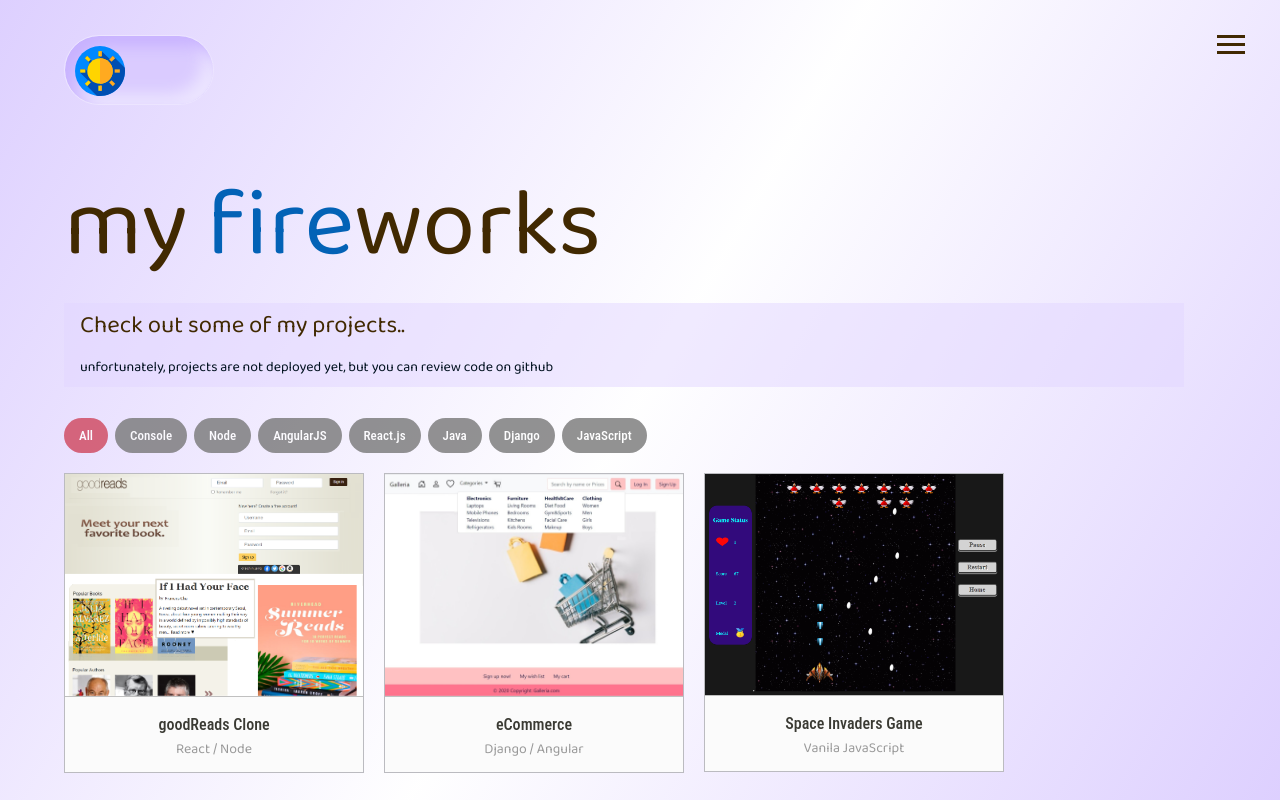
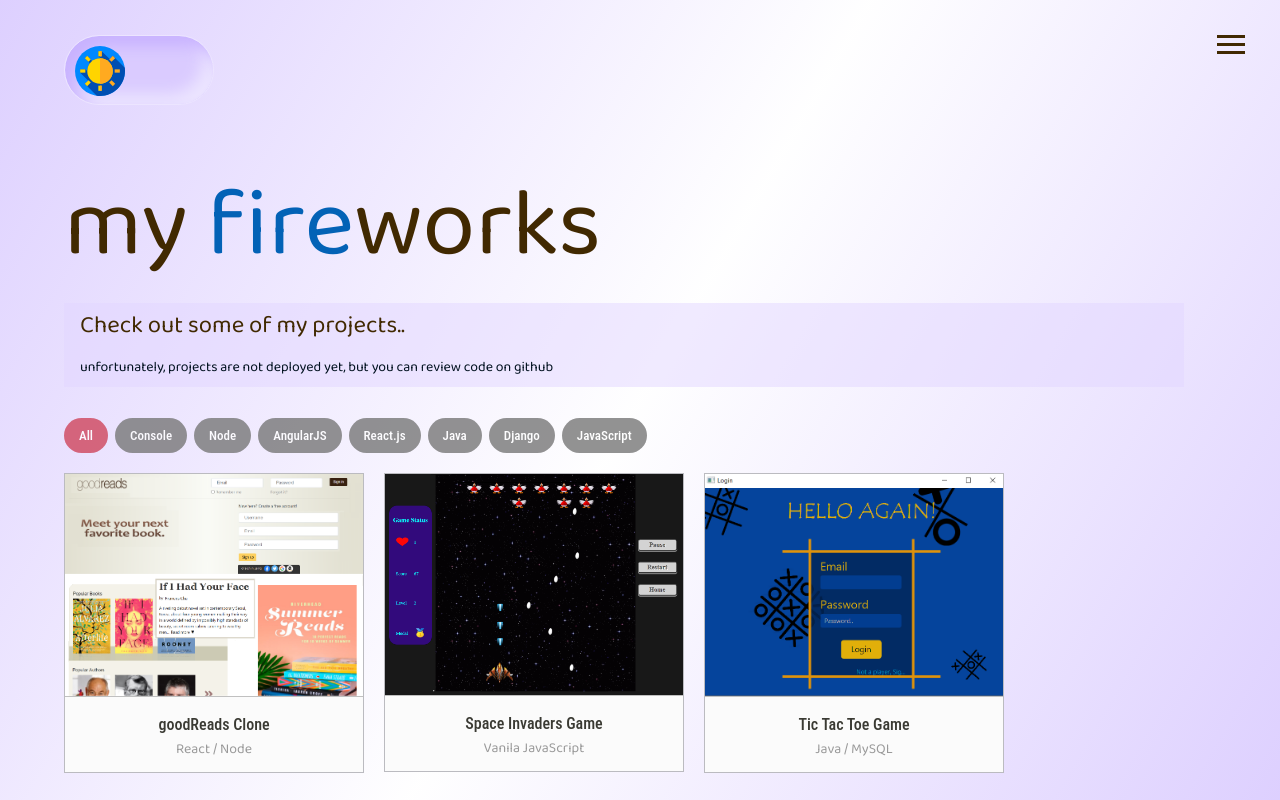
Before and after one commit to mofath/Portfolio--Sass, a website: page works.html in a window 1280 px wide. Shown: the top 800 px of the page. Drawn offline with nearby package versions, Linux system fonts and the light colour scheme.

Commit message:
Update works.html

```diff
--- a/works.html
+++ b/works.html
@@ -123,7 +123,7 @@
                 </a>
             </li> -->
 
-            <li class="item angular django">
+            <!-- <li class="item angular django">
                 <a href="https://github.com/mofath/eCommerce--Django-Angular" target="_blank">
                     <div class="project-img">
                         <img src="img/projects/django-angular-proj.jpg">
@@ -136,7 +136,7 @@
                         <span class="category">Django / Angular</span>
                     </div>
                 </a>
-            </li>
+            </li> -->
 
             <li class="item js">
                 <a href="https://github.com/mofath/Space-Invaders--vanila-javaScript" target="_blank">
```
